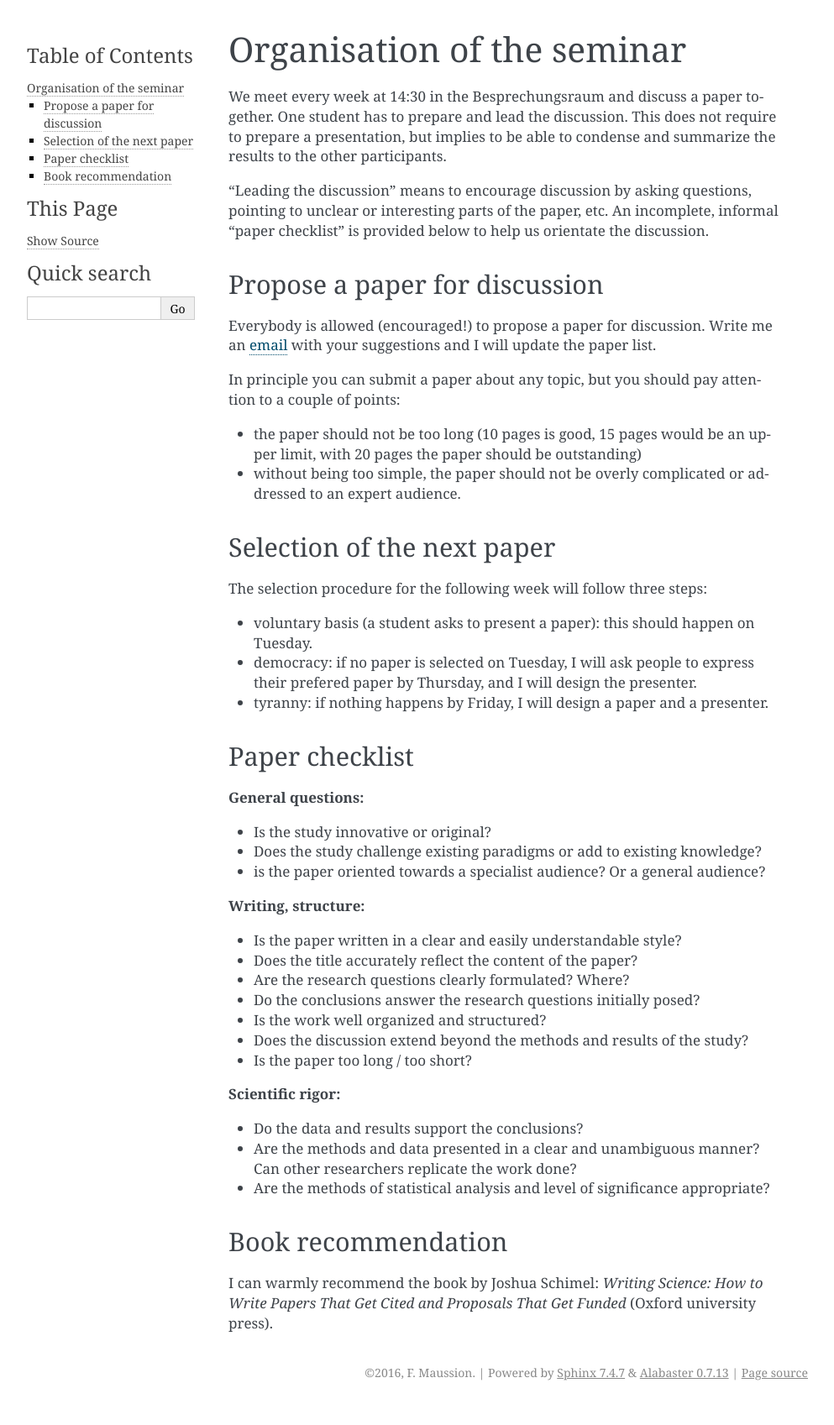
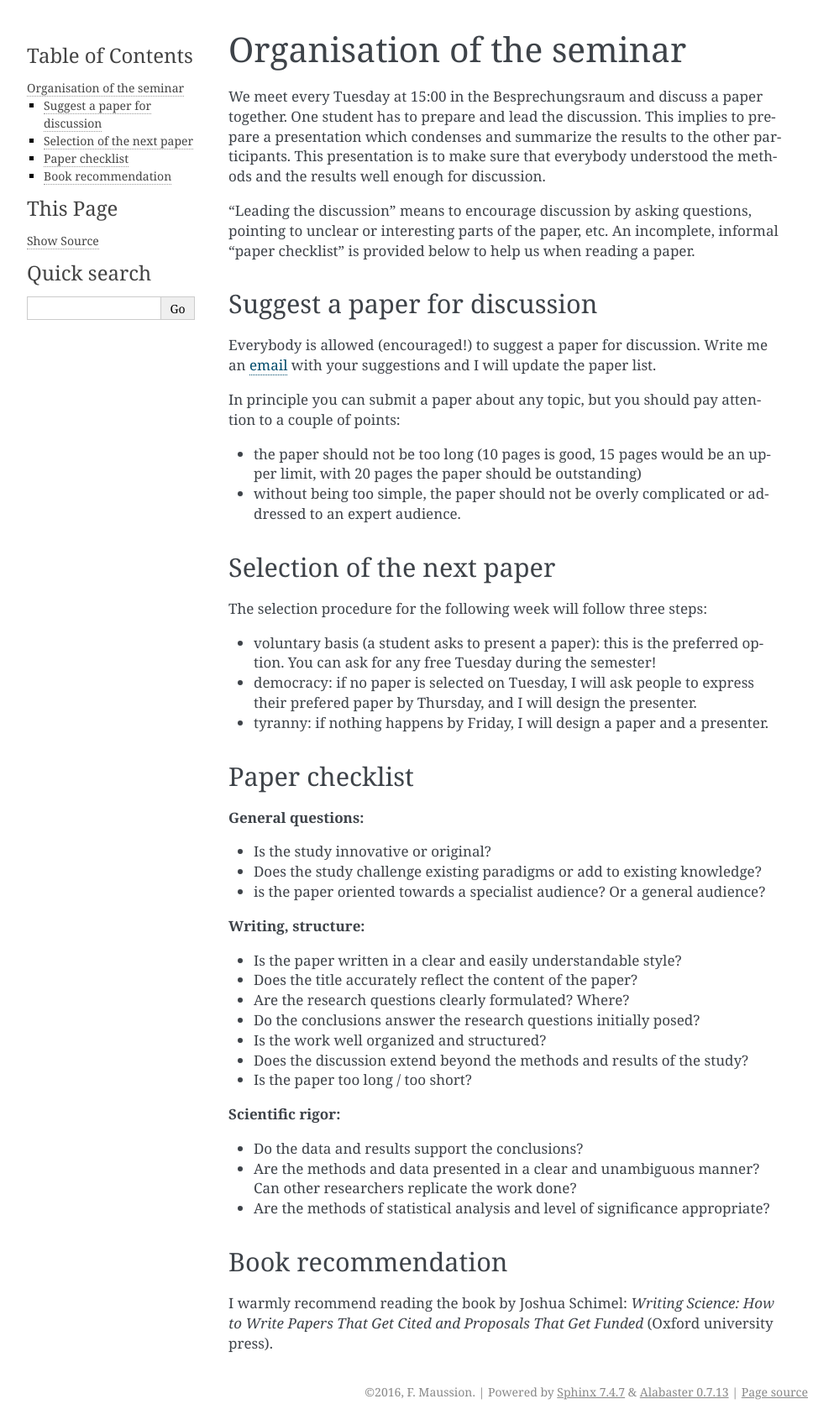
Before and after one commit to fmaussion/acinn_litsem, a Sphinx documentation site: the page built from docs/orga.rst, in a window 1280 px wide. Shown: the whole page at 84% size, without its empty margins (148-1141 px from the left). Built offline with Sphinx 7.4.7, drawn with Linux system fonts in a browser that asks for light colours; before the commit the page ends 1674 px from its top, so only the background shows below that.

Commit message:
new semester

```diff
--- a/docs/index.rst
+++ b/docs/index.rst
@@ -8,3 +8,4 @@ Simple webpage for the participants of the ACINN literature seminar.
 
     orga
     ss_2016
+    ws_2016
--- a/docs/orga.rst
+++ b/docs/orga.rst
@@ -1,21 +1,22 @@
 Organisation of the seminar
 ===========================
 
-We meet every week at 14:30 in the Besprechungsraum and discuss a paper
-together. One student has to prepare and lead the discussion. This does not
-require to prepare a presentation, but implies to be able to condense and
-summarize the results to the other participants.
+We meet every Tuesday at 15:00 in the Besprechungsraum and discuss a paper
+together. One student has to prepare and lead the discussion. This implies
+to prepare a presentation which condenses and summarize the results to
+the other participants. This presentation is to make sure that everybody
+understood the methods and the results well enough for discussion.
 
 "Leading the discussion" means to encourage discussion by asking questions,
 pointing to unclear or interesting parts of the paper, etc. An incomplete,
-informal "paper checklist" is provided below to help us orientate the
-discussion.
+informal "paper checklist" is provided below to help us when reading a
+paper.
 
 
-Propose a paper for discussion
+Suggest a paper for discussion
 ------------------------------
 
-Everybody is allowed (encouraged!) to propose a paper for discussion. Write
+Everybody is allowed (encouraged!) to suggest a paper for discussion. Write
 me an `email`_ with your suggestions and I will update the paper list.
 
 In principle you can submit a paper about any topic, but you should pay
@@ -34,8 +35,8 @@ Selection of the next paper
 
 The selection procedure for the following week will follow three steps:
 
-- voluntary basis (a student asks to present a paper): this should
-  happen on Tuesday.
+- voluntary basis (a student asks to present a paper): this is the preferred
+  option. You can ask for any free Tuesday during the semester!
 - democracy: if no paper is selected on Tuesday, I will ask people to
   express their prefered paper by Thursday, and I will design the presenter.
 - tyranny: if nothing happens by Friday, I will design a paper and a presenter.
@@ -72,6 +73,6 @@ Paper checklist
 Book recommendation
 -------------------
 
-I can warmly recommend the book by Joshua Schimel: *Writing Science: How to
+I warmly recommend reading the book by Joshua Schimel: *Writing Science: How to
 Write Papers That Get Cited and Proposals That Get Funded* (Oxford
 university press).
```
Also changed, not shown: other parts of docs/orga.rst (+1 -1 lines), docs/ss_2016.rst (+13 -15 lines), docs/ws_2016.rst (added, +54 -0 lines), 1 other file.
